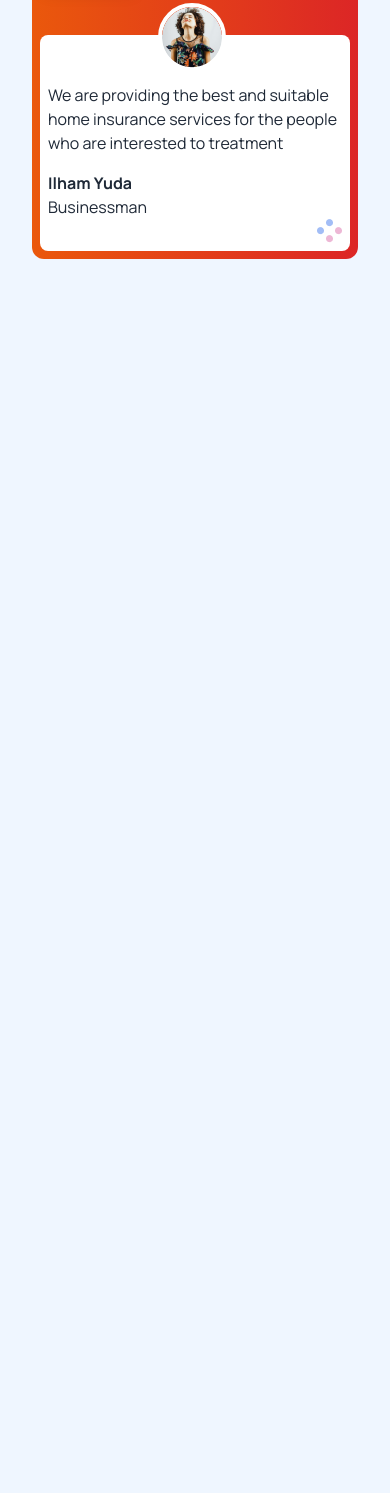
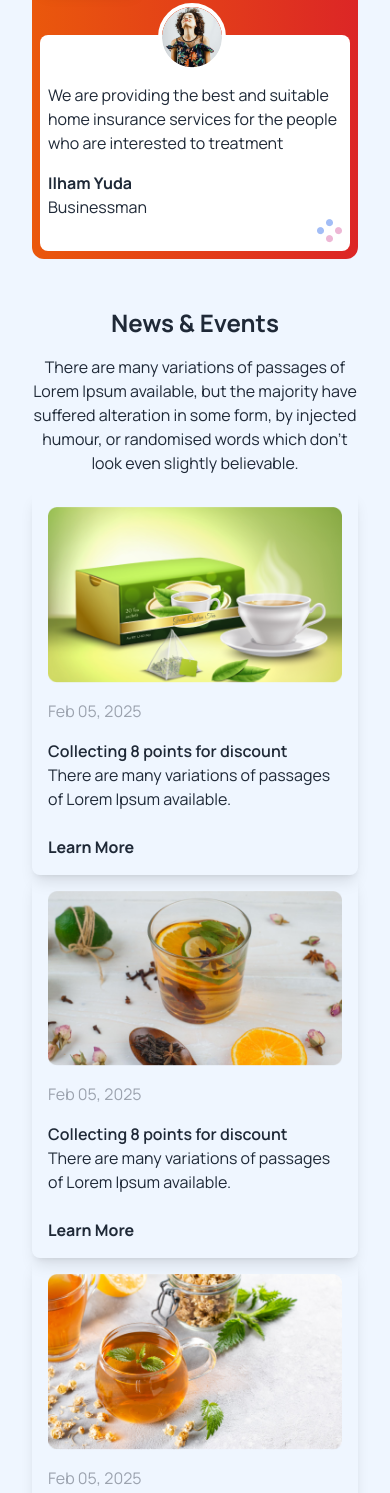
Before and after one commit to Arif870/teahouse, a plain HTML site: page index.html in a window 390 px wide. Shown: the part 3370-4863 px from the top of the page. Before the commit the page ends 3629 px from the top, so only its background shows below. Drawn offline with nearby package versions, Linux system fonts and the light colour scheme.

Commit message:
News section updated with Responsive

```diff
--- a/index.html
+++ b/index.html
@@ -243,5 +243,53 @@
         </div>
       </div>
     </div>
+
+    <!-- News and Events section  -->
+
+    <div class="px-8 md:w-[90%] mx-auto md:mt-32 mt-12 mb-24">
+      <div>
+        <div class="text-center">
+          <h1 class="md:text-4xl text-2xl font-bold md:mb-8 mb-4">
+            News & Events
+          </h1>
+          <p class="md:w-[60%] mx-auto">
+            There are many variations of passages of Lorem Ipsum available, but
+            the majority have suffered alteration in some form, by injected
+            humour, or randomised words which don't look even slightly
+            believable.
+          </p>
+        </div>
+
+        <div class="md:grid grid-cols-3 items-center md:mt-8 mt-4 gap-12">
+          <div class="shadow-lg rounded-lg md:p-8 p-4">
+            <img class="w-[100%]" src="images/news-1.png" alt="" />
+            <p class="text-gray-400 mt-4">Feb 05, 2025</p>
+            <h3 class="font-semibold mt-4">Collecting 8 points for discount</h3>
+            <p>
+              There are many variations of passages of Lorem Ipsum available.
+            </p>
+            <a class="mt-6 block font-bold cursor-pointer">Learn More</a>
+          </div>
+          <div class="shadow-lg rounded-lg md:p-8 p-4">
+            <img class="w-[100%]" src="images/news-2.png" alt="" />
+            <p class="text-gray-400 mt-4">Feb 05, 2025</p>
+            <h3 class="font-semibold mt-4">Collecting 8 points for discount</h3>
+            <p>
+              There are many variations of passages of Lorem Ipsum available.
+            </p>
+            <a class="mt-6 block font-bold cursor-pointer">Learn More</a>
+          </div>
+          <div class="shadow-lg rounded-lg md:p-8 p-4">
+            <img class="w-[100%]" src="images/news-3.png" alt="" />
+            <p class="text-gray-400 mt-4">Feb 05, 2025</p>
+            <h3 class="font-semibold mt-4">Collecting 8 points for discount</h3>
+            <p>
+              There are many variations of passages of Lorem Ipsum available.
+            </p>
+            <a class="mt-6 block font-bold cursor-pointer">Learn More</a>
+          </div>
+        </div>
+      </div>
+    </div>
   </body>
 </html>
```
